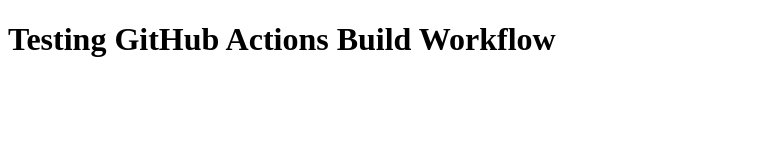
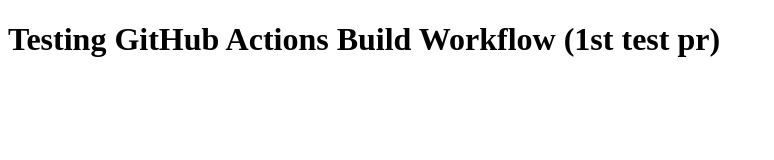
Before and after one commit to DeerajPandit/build-workflow-test, a website: page index.html in a window 1280 px wide. Shown: the whole page, without its empty margins (0-774 px from the left). Drawn offline with Linux system fonts and the light colour scheme.

Commit message:
Test: trigger build workflow

```diff
--- a/index.html
+++ b/index.html
@@ -4,6 +4,6 @@
   <title>Build Test</title>
 </head>
 <body>
-  <h1>Testing GitHub Actions Build Workflow</h1>
+  <h1>Testing GitHub Actions Build Workflow (1st test pr)</h1>
 </body>
 </html>
```
